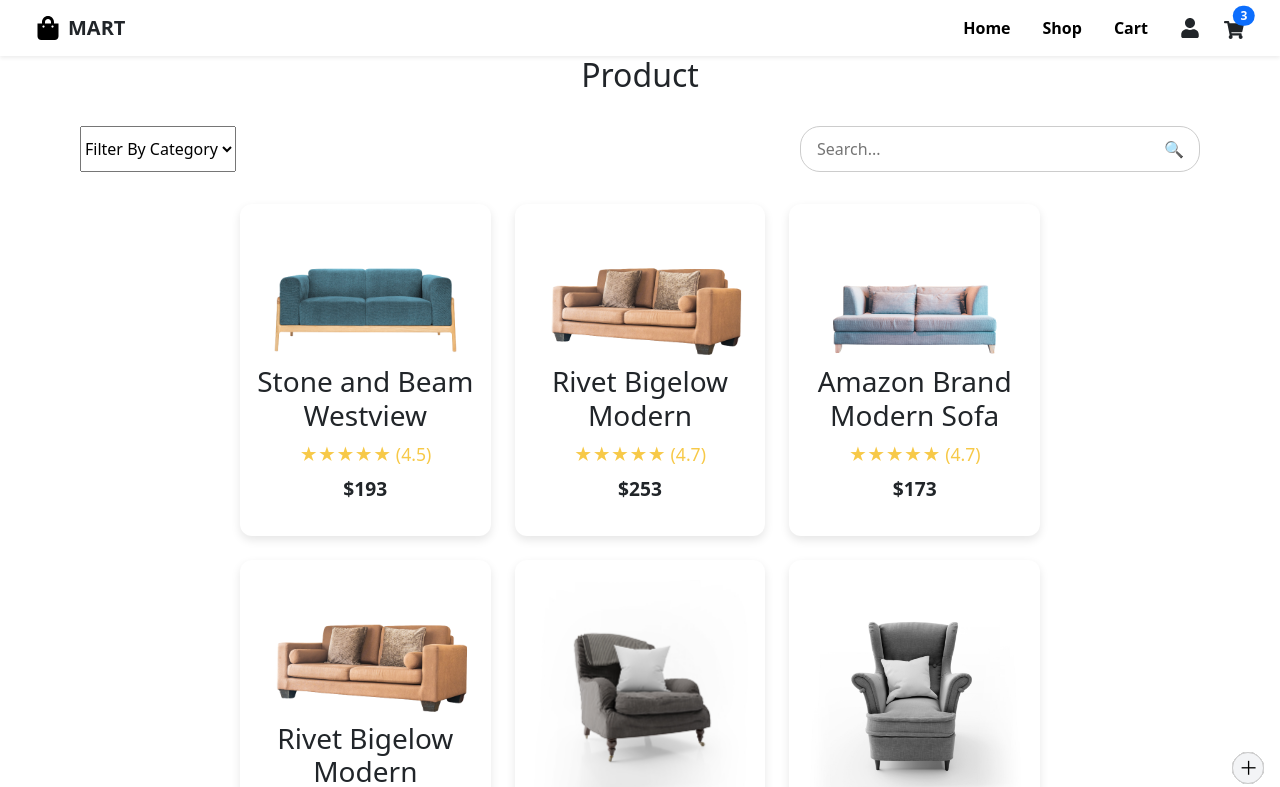
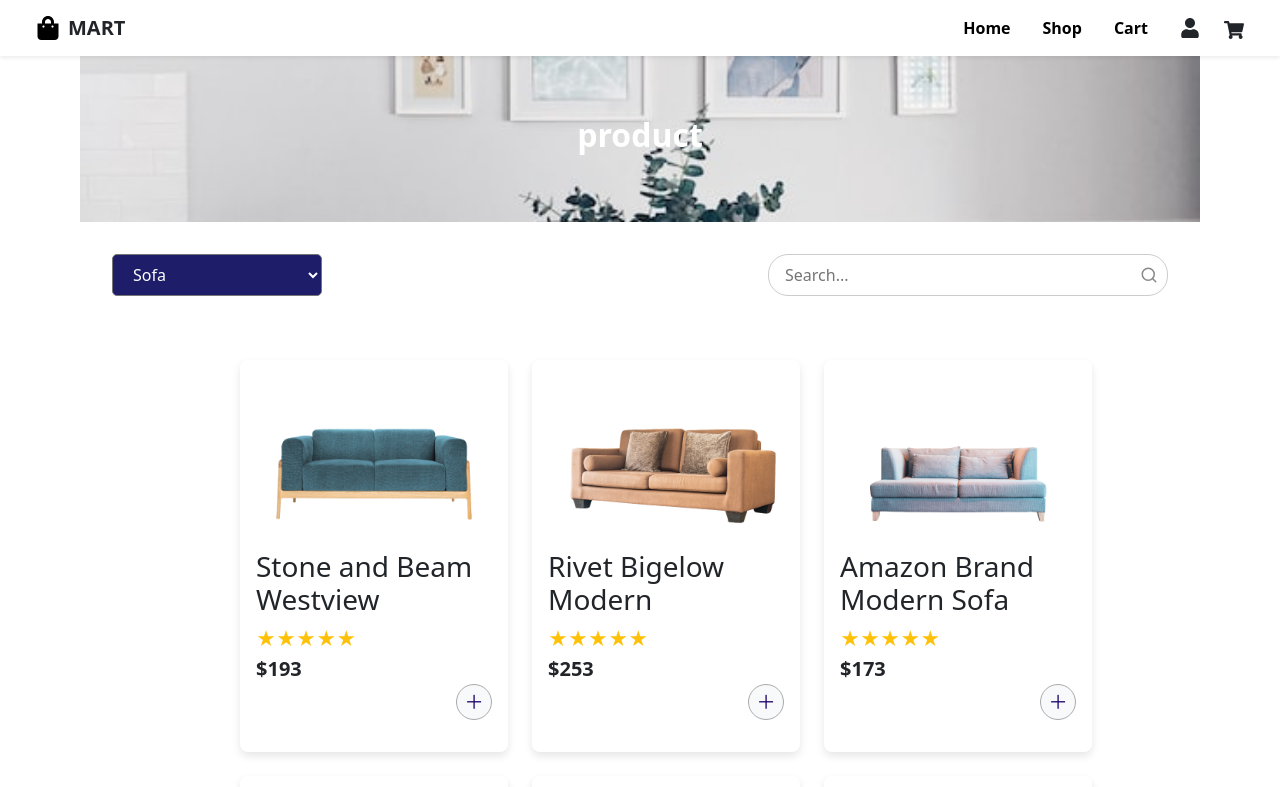
Before and after one commit to an-ja-li/mart-ecommerce, a React (Vite) app: page /product in a window 1280 px wide. Shown: the top 787 px of the page. Built offline with nearby package versions, Linux system fonts and the light colour scheme.

Commit message:
cart page preparing

```diff
--- a/package.json
+++ b/package.json
@@ -11,6 +11,7 @@
   },
   "dependencies": {
     "bootstrap": "^5.3.6",
+    "lucide-react": "^0.511.0",
     "react": "^19.1.0",
     "react-dom": "^19.1.0",
     "react-icons": "^5.5.0",
--- a/src/App.jsx
+++ b/src/App.jsx
@@ -1,33 +1,43 @@
-import React from "react";
+import React, { useState } from 'react';
 import { BrowserRouter as Router, Routes, Route } from "react-router-dom";
 import "slick-carousel/slick/slick.css";
 import "slick-carousel/slick/slick-theme.css";
 import "bootstrap/dist/css/bootstrap.min.css";
 import './App.css';
+
 import Navbar from "./Compnents/Navbar";
 // import Footer from "./Compnents/Footer";
 // import HomeSlider from "./Compnents/HomeSlider";
+
 import Home from './pages/Home';
 import Product from './pages/Product';
-// import ProductDetail from './pages/ProductDetail';
-// import Cart from './pages/Cart';
-// import Login from './pages/Login';
+import Cart from './pages/Cart';
 
-export default function App() {
+function App() {
+  const [cartItems, setCartItems] = useState([]);
+
   return (
     <Router>
-      <Navbar />
-      {/* <HomeSlider/> */}
-      {/* <Footer/> */}
+      {/* ✅ Pass cartItems to Navbar */}
+      <Navbar cartItems={cartItems} />
+
       <Routes>
+        <Route path="/" element={<Home />} />
 
-        <Route path="/"element={<Home />} />
-        <Route path="product" element={<Product />} />
-        {/* <Route path="products/:id" element={<ProductDetail />} />
-        <Route path="cart" element={<Cart />} />
-        <Route path="login" element={<Login />} />  */}
+        {/* ✅ Pass cart state to Product page */}
+        <Route
+          path="/product"
+          element={<Product cartItems={cartItems} setCartItems={setCartItems} />}
+        />
 
+        {/* ✅ Cart already receives props correctly */}
+        <Route
+          path="/cart"
+          element={<Cart cartItems={cartItems} setCartItems={setCartItems} />}
+        />
       </Routes>
     </Router>
   );
 }
+
+export default App;
--- a/src/Compnents/Navbar.jsx
+++ b/src/Compnents/Navbar.jsx
@@ -1,10 +1,12 @@
 import React from 'react';
-import { Link } from 'react-router-dom'; // Optional: use only if using React Router
+import { Link } from 'react-router-dom';
 import { FaShoppingBag, FaUser, FaShoppingCart } from 'react-icons/fa';
 import './Navbar.css';
 
-const Navbar = () => {
-  const cartItemCount = 3;
+const Navbar = ({ cartItems }) => {
+  // Provide a fallback to an empty array if cartItems is undefined
+  const safeCartItems = cartItems || [];
+  const cartItemCount = safeCartItems.reduce((total, item) => total + item.quantity, 0);
 
   return (
     <nav className="navbar navbar-expand-lg navbar-light bg-white shadow-sm px-4">
@@ -46,10 +48,14 @@ const Navbar = () => {
           <div className="d-flex align-items-center">
             <FaUser className="me-4 fs-5 text-dark" />
             <div className="position-relative">
-              <FaShoppingCart className="fs-5 text-dark" />
-              <span className="position-absolute top-0 start-100 translate-middle badge rounded-pill bg-primary">
-                {cartItemCount}
-              </span>
+              <Link to="/cart" className="text-decoration-none text-dark">
+                <FaShoppingCart className="fs-5" />
+                {cartItemCount > 0 && (
+                  <span className="position-absolute top-0 start-100 translate-middle badge rounded-pill bg-primary">
+                    {cartItemCount}
+                  </span>
+                )}
+              </Link>
             </div>
           </div>
         </div>
--- /dev/null
+++ b/src/pages/Cart.css
@@ -0,0 +1,36 @@
+.cart-container {
+  display: flex;
+  gap: 2rem;
+  padding: 2rem;
+  background: #f8fbfe;
+}
+.cart-items {
+  flex: 2;
+}
+.cart-summary {
+  flex: 1;
+  background: white;
+  padding: 1.5rem;
+  border-radius: 8px;
+  box-shadow: 0 0 10px #e0e0e0;
+}
+.cart-card {
+  display: flex;
+  align-items: center;
+  gap: 1rem;
+  background: white;
+  padding: 1rem;
+  margin-bottom: 1rem;
+  border-radius: 8px;
+}
+.cart-card img {
+  width: 100px;
+}
+.qty-controls button, .remove-btn {
+  margin: 0 0.25rem;
+  padding: 0.5rem;
+  border: none;
+  background: #eef2f5;
+  cursor: pointer;
+  font-size: 1.1rem;
+}
--- /dev/null
+++ b/src/pages/Cart.jsx
@@ -0,0 +1,48 @@
+import React from 'react';
+import './Cart.css';
+
+const Cart = ({ cartItems, setCartItems }) => {
+  const updateQty = (id, type) => {
+    setCartItems(prev =>
+      prev.map(item =>
+        item.id === id
+          ? { ...item, quantity: Math.max(1, item.quantity + (type === 'inc' ? 1 : -1)) }
+          : item
+      )
+    );
+  };
+
+  const removeItem = (id) => {
+    setCartItems(prev => prev.filter(item => item.id !== id));
+  };
+
+  const totalPrice = cartItems.reduce((sum, item) => sum + item.price * item.quantity, 0);
+
+  return (
+    <div className="cart-container">
+      <div className="cart-items">
+        {cartItems.map(item => (
+          <div key={item.id} className="cart-card">
+            <img src={item.imgUrl} alt={item.productName} />
+            <div>
+              <h3>{item.productName}</h3>
+              <p>${item.price.toFixed(2)} * {item.quantity} = <strong>${(item.price * item.quantity).toFixed(2)}</strong></p>
+            </div>
+            <div className="qty-controls">
+              <button onClick={() => updateQty(item.id, 'inc')}>＋</button>
+              <button onClick={() => updateQty(item.id, 'dec')}>－</button>
+            </div>
+            <button className="remove-btn" onClick={() => removeItem(item.id)}>×</button>
+          </div>
+        ))}
+      </div>
+      <div className="cart-summary">
+        <h4>Cart Summary</h4>
+        <p>Total Price:</p>
+        <h3>${totalPrice.toFixed(2)}</h3>
+      </div>
+    </div>
+  );
+};
+
+export default Cart;
--- a/src/pages/Product.css
+++ b/src/pages/Product.css
@@ -1,111 +1,133 @@
+.product-hero {
+  background-image: url('/Images/table.jpg'); /* Replace with your actual image path */
+  background-size: cover;
+  background-position: center;
+  text-align: center;
+  padding: 60px 0;
+}
+
+.product-title {
+  font-size: 2rem;
+  color: white;
+  text-transform: lowercase;
+  font-weight: bold;
+}
 .product-section {
   padding: 2rem;
   background-color: #fff;
     padding: 0 5rem;
 }
 
-.product-title {
-  text-align: center;
-  font-size: 2rem;
-  margin-bottom: 2rem;
+select{
+  border-radius: 5px;
+  background-color: rgb(29, 29, 105);
+  color: white;
+  width:210px;
+  padding: 20px;
 }
 
 .product-controls {
   display: flex;
+  position: relative;
   justify-content: space-between;
-  margin-bottom: 2rem;
+  align-items: center;
+  padding: 2rem;
+  gap: 0.5rem;
   flex-wrap: wrap;
-  gap: 1rem;
 }
 
-.filter-button {
-  background-color: #0f2f66;
-  color: white;
-  padding: 0.6rem 1.2rem;
-  border: none;
-  border-radius: 5px;
+.dropdown {
+  padding: 0.5rem 1rem;
+  font-size: 1rem;
+}
+
+.search-box {
+  position: relative;
+  flex: 1;
+  max-width: 400px;
+}
+
+.search-icon {
+  color: #333; /* Make icon visible */
   cursor: pointer;
 }
 
-.search-box {
-  flex: 1;
-  max-width: 400px;
-  display: flex;
-  align-items: center;
-  position: relative;
-}
-
-.search-box input {
+.search-input {
   width: 100%;
-  padding: 0.6rem 2.5rem 0.6rem 1rem;
+  padding: 0.5rem 2rem 0.5rem 1rem;
   border-radius: 20px;
   border: 1px solid #ccc;
 }
 
 .search-icon {
   position: absolute;
-  right: 1rem;
-  color: #999;
+  right: 10px;
+  top: 50%;
+  transform: translateY(-50%);
+  color: #888;
 }
 
-
-
 .product-grid {
-  display: grid;
+   display: grid;
   grid-template-columns: repeat(3, 1fr);
   gap: 1.5rem;
   margin-top: 2rem;
     padding: 0 10rem;
+
 }
 
-@media (max-width: 1024px) {
-  .product-grid {
-    grid-template-columns: repeat(2, 1fr);
-  }
+.product-card {
+  background: #fff;
+  border-radius: 8px;
+  box-shadow: 0px 4px 8px rgba(0,0,0,0.1);
+  padding: 1rem;
+  text-align: left;
+  transition: transform 0.2s;
 }
 
-@media (max-width: 600px) {
-  .product-grid {
-    grid-template-columns: repeat(1, 1fr);
-  }
+.product-card:hover {
+  transform: translateY(-5px);
 }
 
-
-.product-card {
-  background-color: #fff;
-  padding: 1rem;
-  border-radius: 12px;
-  box-shadow: 0 4px 10px rgba(0, 0, 0, 0.1);
-  text-align: center;
-}
-
-
 .product-card img {
-  width: 100%;
+  max-width: 100%;
   height: auto;
   object-fit: contain;
+  margin-bottom: 1rem;
 }
 
 .stars {
-  color: #f7c948;
-  font-size: 1.1rem;
-  margin: 0.5rem 0;
+  color: #ffc107;
+  font-size: 1.2rem;
+}
+
+.rating-text {
+  color: #666;
+  font-size: 0.9rem;
+  margin-left: 0.4rem;
 }
 
 .price {
-  font-size: 1.2rem;
-  font-weight: 600;
+  font-weight: bold;
+  margin: 0.5rem 0;
+  font-size: 20px;
 }
 
 .add-button {
-  position: absolute;
-  bottom: 1rem;
-  right: 1rem;
-  background: #f3f4f6;
-  border: 1px solid #ccc;
+  background-color: #f8f9fa;
+  border: 1px solid #aaa;
   border-radius: 50%;
-  width: 32px;
-  height: 32px;
+  margin-left: 200px;
+  font-size: 25px;
+  color: rgb(29, 3, 108);
+  width: 36px;
+  height: 36px;
   font-size: 1.2rem;
+  line-height: 0;
   cursor: pointer;
+  transition: 0.3s ease;
 }
+
+.add-button:hover {
+  background-color: #ddd;
+}
--- a/src/pages/Product.jsx
+++ b/src/pages/Product.jsx
@@ -1,40 +1,55 @@
 import React, { useState, useMemo } from 'react';
-import { products } from "../data/productData"; // Make sure path is correct
-import "./Product.css";
+import { products } from "../data/productData";
+import tableBg from '../Images/table.jpg';
+import './Product.css';
+import { Search } from 'lucide-react';
 
-const Product = () => {
+const Product = ({ cartItems, setCartItems }) => {
   const [searchTerm, setSearchTerm] = useState('');
-  const [categoryFilter, setCategoryFilter] = useState('');
+  const [categoryFilter, setCategoryFilter] = useState('sofa'); // Default category
+
+  const addToCart = (product) => {
+    const existing = cartItems.find(item => item.id === product.id);
+    if (existing) {
+      setCartItems(cartItems.map(item =>
+        item.id === product.id ? { ...item, quantity: item.quantity + 1 } : item
+      ));
+    } else {
+      setCartItems([...cartItems, { ...product, quantity: 1 }]);
+    }
+  };
 
   const filteredProducts = useMemo(() => {
     let filtered = [...products];
-
     if (categoryFilter) {
       filtered = filtered.filter(product =>
         product.category.toLowerCase().includes(categoryFilter.toLowerCase())
       );
     }
-
     if (searchTerm.trim()) {
       filtered = filtered.filter(product =>
         product.productName.toLowerCase().includes(searchTerm.toLowerCase())
       );
     }
-
     return filtered;
   }, [searchTerm, categoryFilter]);
 
   return (
     <div className="product-section">
+      <div className="product-hero" style={{
+        backgroundImage: `url(${tableBg})`,
+        backgroundSize: 'cover',
+        backgroundPosition: 'center',
+      }}>
         <h2 className="product-title">Product</h2>
+      </div>
 
       <div className="product-controls">
         <select
           value={categoryFilter}
-          className="DROPDOWN"
+          className="dropdown"
           onChange={(e) => setCategoryFilter(e.target.value)}
         >
-          <option value="sofa">Filter By Category</option>
           <option value="sofa">Sofa</option>
           <option value="chair">Chair</option>
           <option value="mobile">Mobile</option>
@@ -50,7 +65,7 @@ const Product = () => {
             value={searchTerm}
             onChange={(e) => setSearchTerm(e.target.value)}
           />
-          <span className="search-icon">🔍</span>
+          <Search className="search-icon" size={18} />
         </div>
       </div>
 
@@ -60,12 +75,13 @@ const Product = () => {
             <img src={item.imgUrl} alt={item.productName} />
             <h3>{item.productName}</h3>
             <div className="stars">
-            {"★".repeat(Math.round(item.avgRating))} ({item.avgRating.toFixed(1)})
+              {"★".repeat(Math.round(item.avgRating))}
             </div>
-          <p className="price">${item.price}</p>
-          <button className="add-button">＋ Add</button>
+            <p>
+              <span className="price">${item.price}</span>
+              <button className="add-button" onClick={() => addToCart(item)}>＋</button>
+            </p>
           </div>
-
         ))}
       </div>
     </div>
```
Also changed, not shown: 1 other file (tests, documents, lock files or other folders). Lines whose indentation alone changed are shown as unchanged.
